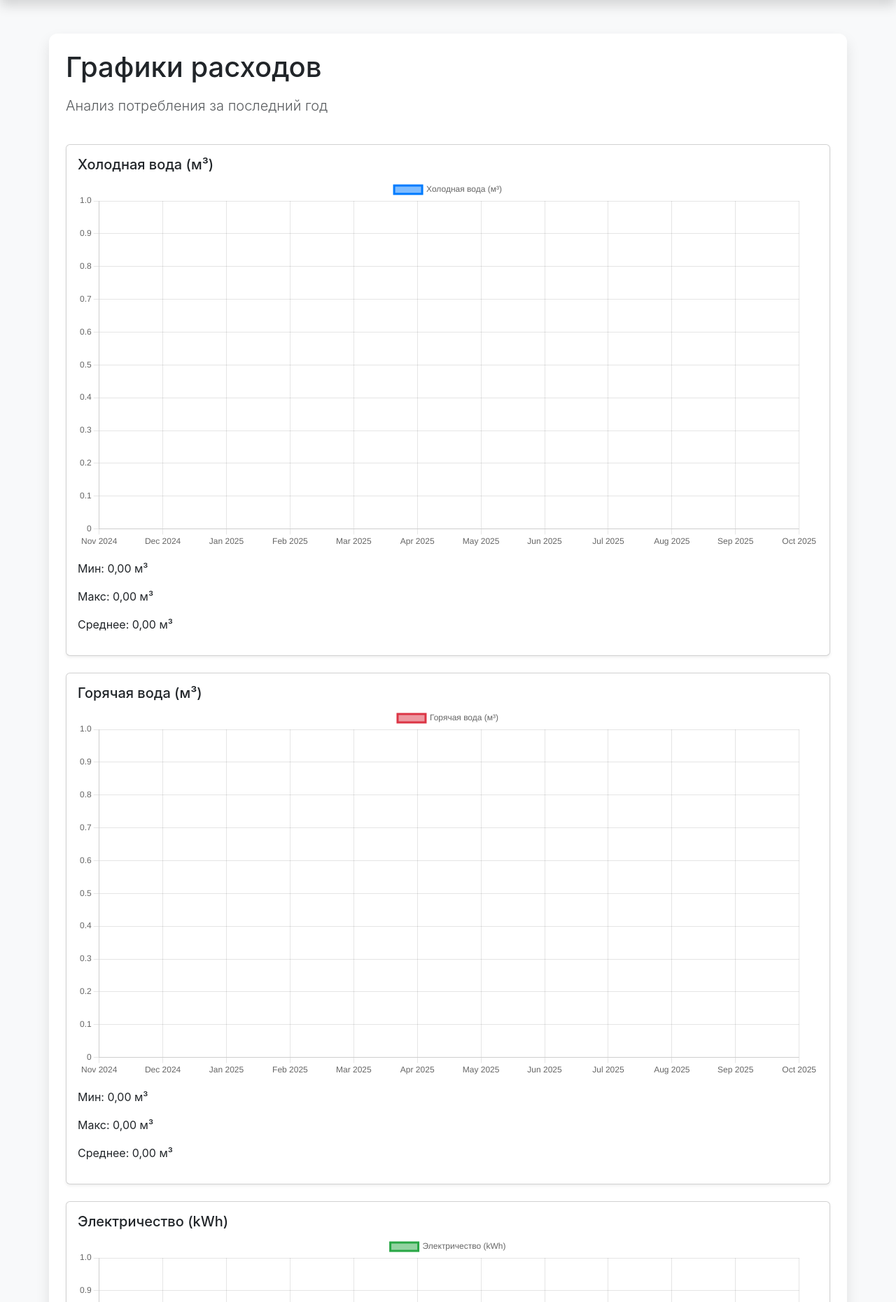
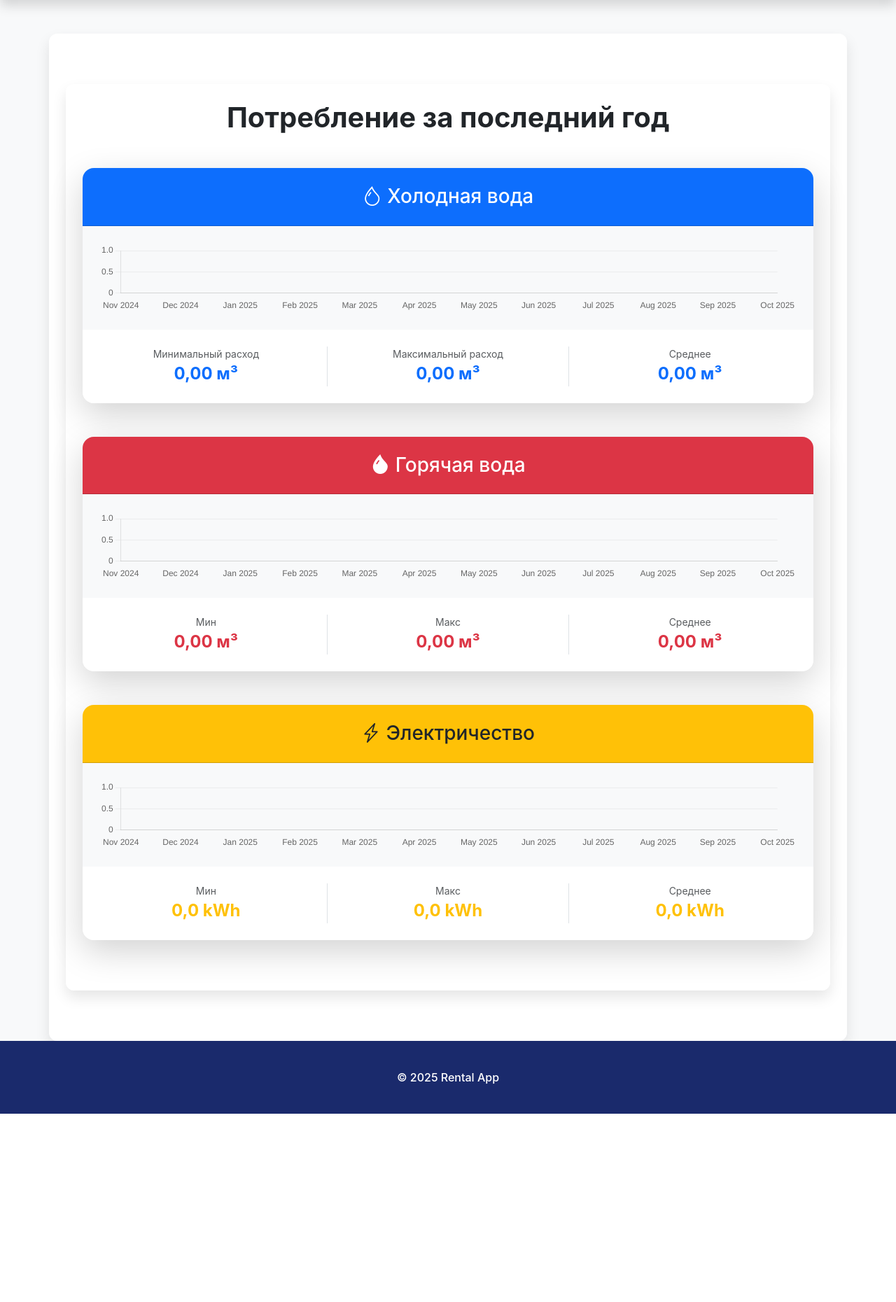
Before and after one commit to DmytroFedosyeyev/rental_app, a Django app: page /expenses/graphs/ in a window 1280 px wide. Shown: the part 60-1920 px from the top of the page at 70% size. After the commit the page ends 1651 px from the top, so only its background shows below. Run offline with Django 5.2, Linux system fonts and the light colour scheme; the visitor is signed in with stand-in values (Sample User, id 1); data that the repository does not hold is empty; some libraries are stand-ins or nearby versions.

Commit message:
refactor(graphs): vertical layout, large beautiful charts with fill

```diff
--- a/expenses/views.py
+++ b/expenses/views.py
@@ -180,7 +180,9 @@ class GraphsView(LoginRequiredMixin, TemplateView):
         ).order_by('date')
 
         labels = []
-        cold_water = hot_water = electricity = []
+        cold_water = []
+        hot_water = []
+        electricity = []
 
         for i in range(12):
             month_date = start_date + relativedelta(months=i)
@@ -201,23 +203,32 @@ class GraphsView(LoginRequiredMixin, TemplateView):
                     date__lt=month_date
                 ).order_by('-date').first()
 
-                value = (current.value - previous.value) if current and previous else None
+                if current and previous:
+                    value = float(current.value - previous.value)
+                else:
+                    value = None
                 container.append(value)
+
+        # Вот тут главное исправление — float() для Decimal!
+        def to_float_list(lst):
+            return [float(x) if x is not None else None for x in lst]
 
         context['chart_data'] = {
             'labels': json.dumps(labels),
-            'cold_water': json.dumps(cold_water),
-            'hot_water': json.dumps(hot_water),
-            'electricity': json.dumps(electricity)
+            'cold_water': json.dumps(to_float_list(cold_water)),
+            'hot_water': json.dumps(to_float_list(hot_water)),
+            'electricity': json.dumps(to_float_list(electricity))
         }
 
-        # Статистика
+        # Статистика (тоже через float)
         def stats(data):
             values = [x for x in data if x is not None]
+            if not values:
+                return {'min': 0, 'max': 0, 'avg': 0}
             return {
-                'min': min(values) if values else 0,
-                'max': max(values) if values else 0,
-                'avg': sum(values) / len(values) if values else 0
+                'min': min(values),
+                'max': max(values),
+                'avg': sum(values) / len(values)
             }
 
         context['cold_stats'] = stats(cold_water)
--- a/templates/expenses/graphs.html
+++ b/templates/expenses/graphs.html
@@ -1,126 +1,139 @@
 {% extends 'base.html' %}
-{% load django_bootstrap5 %}
+{% load i18n %}
 
-{% block title %}Графики расходов{% endblock %}
+{% block title %}{% trans "Графики потребления" %}{% endblock %}
 
 {% block content %}
-<div class="row mb-4">
-    <div class="col">
-        <h1 class="mb-3">Графики расходов</h1>
-        <p class="lead text-muted">Анализ потребления за последний год</p>
-    </div>
-</div>
+<div class="container my-5">
+    <h1 class="text-center mb-5 fw-bold">{% trans "Потребление за последний год" %}</h1>
 
-<div class="row">
-    <div class="col-12">
-        <div class="card shadow-sm mb-4">
-            <div class="card-body">
-                <h5 class="card-title">Холодная вода (м³)</h5>
-                <canvas id="coldWaterChart"></canvas>
-                <div class="mt-3">
-                    <p>Мин: {{ cold_stats.min|floatformat:2 }} м³</p>
-                    <p>Макс: {{ cold_stats.max|floatformat:2 }} м³</p>
-                    <p>Среднее: {{ cold_stats.avg|floatformat:2 }} м³</p>
+    <!-- ХОЛОДНАЯ ВОДА -->
+    <div class="card shadow-lg mb-5 border-0 rounded-4 overflow-hidden">
+        <div class="card-header bg-primary text-white text-center py-4">
+            <h3 class="mb-0">
+                <i class="bi bi-droplet"></i> {% trans "Холодная вода" %}
+            </h3>
+        </div>
+        <div class="card-body p-4 bg-light">
+            <canvas id="chartColdWater" height="100"></canvas>
+        </div>
+        <div class="card-footer bg-white border-top-0">
+            <div class="row text-center py-3">
+                <div class="col border-end">
+                    <small class="text-muted d-block">{% trans "Минимальный расход" %}</small>
+                    <strong class="text-primary fs-4">{{ cold_stats.min|floatformat:2 }} м³</strong>
+                </div>
+                <div class="col border-end">
+                    <small class="text-muted d-block">{% trans "Максимальный расход" %}</small>
+                    <strong class="text-primary fs-4">{{ cold_stats.max|floatformat:2 }} м³</strong>
+                </div>
+                <div class="col">
+                    <small class="text-muted d-block">{% trans "Среднее" %}</small>
+                    <strong class="text-primary fs-4">{{ cold_stats.avg|floatformat:2 }} м³</strong>
                 </div>
             </div>
         </div>
     </div>
-    <div class="col-12">
-        <div class="card shadow-sm mb-4">
-            <div class="card-body">
-                <h5 class="card-title">Горячая вода (м³)</h5>
-                <canvas id="hotWaterChart"></canvas>
-                <div class="mt-3">
-                    <p>Мин: {{ hot_stats.min|floatformat:2 }} м³</p>
-                    <p>Макс: {{ hot_stats.max|floatformat:2 }} м³</p>
-                    <p>Среднее: {{ hot_stats.avg|floatformat:2 }} м³</p>
+
+    <!-- ГОРЯЧАЯ ВОДА -->
+    <div class="card shadow-lg mb-5 border-0 rounded-4 overflow-hidden">
+        <div class="card-header bg-danger text-white text-center py-4">
+            <h3 class="mb-0">
+                <i class="bi bi-droplet-fill"></i> {% trans "Горячая вода" %}
+            </h3>
+        </div>
+        <div class="card-body p-4 bg-light">
+            <canvas id="chartHotWater" height="100"></canvas>
+        </div>
+        <div class="card-footer bg-white border-top-0">
+            <div class="row text-center py-3">
+                <div class="col border-end">
+                    <small class="text-muted d-block">{% trans "Мин" %}</small>
+                    <strong class="text-danger fs-4">{{ hot_stats.min|floatformat:2 }} м³</strong>
+                </div>
+                <div class="col border-end">
+                    <small class="text-muted d-block">{% trans "Макс" %}</small>
+                    <strong class="text-danger fs-4">{{ hot_stats.max|floatformat:2 }} м³</strong>
+                </div>
+                <div class="col">
+                    <small class="text-muted d-block">{% trans "Среднее" %}</small>
+                    <strong class="text-danger fs-4">{{ hot_stats.avg|floatformat:2 }} м³</strong>
                 </div>
             </div>
         </div>
     </div>
-    <div class="col-12">
-        <div class="card shadow-sm mb-4">
-            <div class="card-body">
-                <h5 class="card-title">Электричество (kWh)</h5>
-                <canvas id="electricityChart"></canvas>
-                <div class="mt-3">
-                    <p>Мин: {{ electricity_stats.min|floatformat:2 }} kWh</p>
-                    <p>Макс: {{ electricity_stats.max|floatformat:2 }} kWh</p>
-                    <p>Среднее: {{ electricity_stats.avg|floatformat:2 }} kWh</p>
+
+    <!-- ЭЛЕКТРИЧЕСТВО -->
+    <div class="card shadow-lg mb-5 border-0 rounded-4 overflow-hidden">
+        <div class="card-header bg-warning text-dark text-center py-4">
+            <h3 class="mb-0">
+                <i class="bi bi-lightning-charge"></i> {% trans "Электричество" %}
+            </h3>
+        </div>
+        <div class="card-body p-4 bg-light">
+            <canvas id="chartElectricity" height="100"></canvas>
+        </div>
+        <div class="card-footer bg-white border-top-0">
+            <div class="row text-center py-3">
+                <div class="col border-end">
+                    <small class="text-muted d-block">{% trans "Мин" %}</small>
+                    <strong class="text-warning fs-4">{{ electricity_stats.min|floatformat:1 }} kWh</strong>
+                </div>
+                <div class="col border-end">
+                    <small class="text-muted d-block">{% trans "Макс" %}</small>
+                    <strong class="text-warning fs-4">{{ electricity_stats.max|floatformat:1 }} kWh</strong>
+                </div>
+                <div class="col">
+                    <small class="text-muted d-block">{% trans "Среднее" %}</small>
+                    <strong class="text-warning fs-4">{{ electricity_stats.avg|floatformat:1 }} kWh</strong>
                 </div>
             </div>
         </div>
     </div>
 </div>
 
+<!-- Chart.js -->
 <script src="https://cdn.jsdelivr.net/npm/chart.js"></script>
 <script>
-    const coldWaterData = {{ chart_data.cold_water|safe }};
-    const hotWaterData = {{ chart_data.hot_water|safe }};
-    const electricityData = {{ chart_data.electricity|safe }};
     const labels = {{ chart_data.labels|safe }};
 
-    new Chart(document.getElementById('coldWaterChart'), {
+    const commonOptions = {
+        responsive: true,
+        maintainAspectRatio: false,
+        plugins: {
+            legend: { display: false },
+            tooltip: {
+                callbacks: {
+                    label: ctx => {
+                        if (ctx.parsed.y === null) return '— нет данных';
+                        const unit = ctx.dataset.label.includes('вода') ? 'м³' : 'kWh';
+                        return `${ctx.parsed.y.toFixed(2)} ${unit}`;
+                    }
+                }
+            }
+        },
+        scales: {
+            y: { beginAtZero: true, grid: { color: 'rgba(0,0,0,0.05)' } },
+            x: { grid: { display: false } }
+        }
+    };
+
+    new Chart(document.getElementById('chartColdWater'), {
         type: 'line',
-        data: {
-            labels: labels,
-            datasets: [{
-                label: 'Холодная вода (м³)',
-                data: coldWaterData,
-                borderColor: '#007bff',
-                backgroundColor: 'rgba(0, 123, 255, 0.5)',
-                fill: false,
-                tension: 0.1,
-                pointRadius: 5
-            }]
-        },
-        options: {
-            scales: {
-                y: { beginAtZero: true }
-            }
-        }
+        data: { labels, datasets: [{ data: {{ chart_data.cold_water|safe }}, borderColor: '#0d6efd', backgroundColor: 'rgba(13,110,253,0.1)', tension: 0.4, pointRadius: 6, pointHoverRadius: 10, fill: true }] },
+        options: commonOptions
     });
 
-    new Chart(document.getElementById('hotWaterChart'), {
+    new Chart(document.getElementById('chartHotWater'), {
         type: 'line',
-        data: {
-            labels: labels,
-            datasets: [{
-                label: 'Горячая вода (м³)',
-                data: hotWaterData,
-                borderColor: '#dc3545',
-                backgroundColor: 'rgba(220, 53, 69, 0.5)',
-                fill: false,
-                tension: 0.1,
-                pointRadius: 5
-            }]
-        },
-        options: {
-            scales: {
-                y: { beginAtZero: true }
-            }
-        }
+        data: { labels, datasets: [{ data: {{ chart_data.hot_water|safe }}, borderColor: '#dc3545', backgroundColor: 'rgba(220,53,69,0.1)', tension: 0.4, pointRadius: 6, pointHoverRadius: 10, fill: true }] },
+        options: commonOptions
     });
 
-    new Chart(document.getElementById('electricityChart'), {
+    new Chart(document.getElementById('chartElectricity'), {
         type: 'line',
-        data: {
-            labels: labels,
-            datasets: [{
-                label: 'Электричество (kWh)',
-                data: electricityData,
-                borderColor: '#28a745',
-                backgroundColor: 'rgba(40, 167, 69, 0.5)',
-                fill: false,
-                tension: 0.1,
-                pointRadius: 5
-            }]
-        },
-        options: {
-            scales: {
-                y: { beginAtZero: true }
-            }
-        }
+        data: { labels, datasets: [{ data: {{ chart_data.electricity|safe }}, borderColor: '#ffc107', backgroundColor: 'rgba(255,193,7,0.1)', tension: 0.4, pointRadius: 6, pointHoverRadius: 10, fill: true }] },
+        options: commonOptions
     });
 </script>
 {% endblock %}
```
Also changed, not shown: templates/expenses/dashboard.html (+12 -0 lines).
